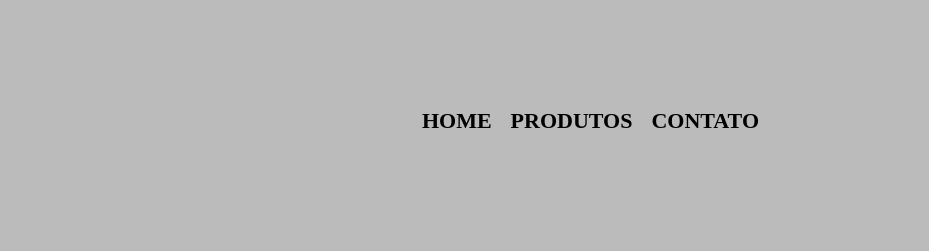
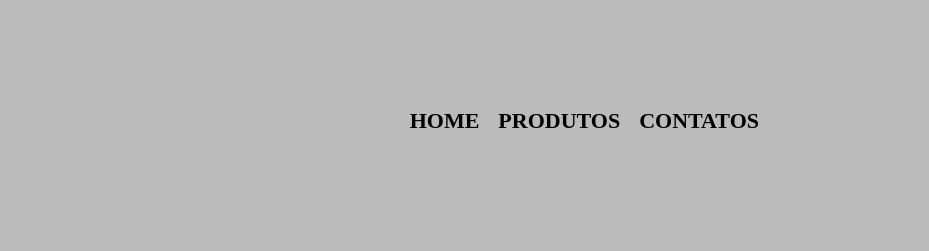
Before and after one commit to Sirpixl/Primeiro-Site---Barbearia-Alura, a plain HTML site: page index.html in a window 1280 px wide. Shown: the top 251 px of the page, 351-1280 px from the left. Drawn offline with Linux system fonts and the light colour scheme.

Commit message:
Apenas um teste alterando Contato para Contatos

```diff
--- a/index.html
+++ b/index.html
@@ -18,7 +18,7 @@
 					<ul>
 						<li><a href="index.html">Home</a></li>
 						<li><a href="produtos.html">Produtos</a></li>
-						<li><a href="contato.html">Contato</a></li>
+						<li><a href="contato.html">Contatos</a></li>
 					</ul>
 				</nav>
 			</div>
```
